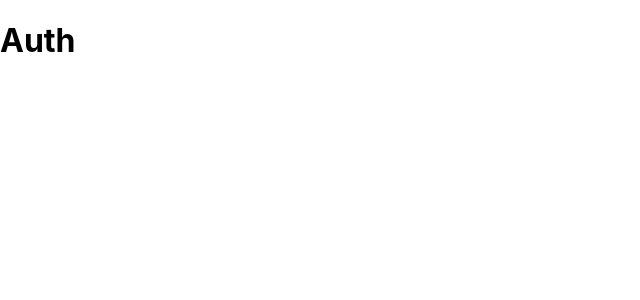
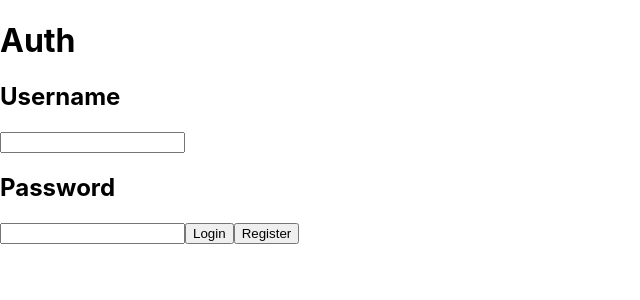
Before and after one commit to randaman23/async-sim-2, a React (Create React App) app: page /#/ in a window 1280 px wide. Shown: the top 300 px of the page, without its empty margins (0-640 px from the left). Built offline with nearby package versions, Linux system fonts and the light colour scheme.

Commit message:
buttons for routing between pages

```diff
--- a/src/components/Auth.js
+++ b/src/components/Auth.js
@@ -1,11 +1,20 @@
-import React, {Component} from 'react'
+import React, { Component } from "react";
+import { Link } from "react-router-dom";
 
-export default class Auth extends Component{
-    render(){
-        return(
-            <div>
-                <h1>Auth</h1>
-            </div>
-        )
-    }
+export default class Auth extends Component {
+  render() {
+    return (
+      <div>
+        <h1>Auth</h1>
+        <h2>Username</h2>
+        <input type="text" />
+        <h2>Password</h2>
+        <input type="text" />
+        <Link to="/dashboard">
+          <button>Login</button>
+        </Link>
+        <button>Register</button>
+      </div>
+    );
+  }
 }
--- a/src/components/Dashboard.js
+++ b/src/components/Dashboard.js
@@ -1,11 +1,18 @@
-import React, {Component} from 'react'
+import React, { Component } from "react";
+import { Link } from "react-router-dom";
 
-export default class Dashboard extends Component{
-    render(){
-        return(
-            <div>
-                <h1>Dashboard</h1>
-            </div>
-        )
-    }
+export default class Dashboard extends Component {
+  render() {
+    return (
+      <div>
+        <h1>Dashboard</h1>
+        <Link to="/wizard/1">
+          <button>Add New property</button>
+        </Link>
+        <input type="text" />
+        <button>Filter</button>
+        <button>Reset</button>
+      </div>
+    );
+  }
 }
--- a/src/components/FiveWizard.js
+++ b/src/components/FiveWizard.js
@@ -1,4 +1,5 @@
 import React, {Component} from 'react'
+import { Link } from "react-router-dom";
 
 export default class FiveWizard extends Component{
     render(){
--- a/src/components/FourWizard.js
+++ b/src/components/FourWizard.js
@@ -1,4 +1,5 @@
 import React, {Component} from 'react'
+import { Link } from "react-router-dom";
 
 export default class FourWizard extends Component{
     render(){
--- a/src/components/OneWizard.js
+++ b/src/components/OneWizard.js
@@ -1,11 +1,21 @@
-import React, {Component} from 'react'
+import React, { Component } from "react";
+import { Link } from "react-router-dom";
 
-export default class OneWizard extends Component{
-    render(){
-        return(
-            <div>
-                <h1>One</h1>
-            </div>
-        )
-    }
+export default class OneWizard extends Component {
+  render() {
+    return (
+      <div>
+        <h1>Add New Listing</h1>
+        <h2>Step 1</h2>
+        <Link to="/dashboard">
+          <button>Cancel</button>
+        </Link>
+        <input type="text" />
+        <input type="text" />
+        <Link to="/wizard/2">
+          <button>Next Step</button>
+        </Link>
+      </div>
+    );
+  }
 }
--- a/src/components/ThreeWizard.js
+++ b/src/components/ThreeWizard.js
@@ -1,4 +1,5 @@
 import React, {Component} from 'react'
+import { Link } from "react-router-dom";
 
 export default class ThreeWizard extends Component{
     render(){
--- a/src/components/TwoWizard.js
+++ b/src/components/TwoWizard.js
@@ -1,4 +1,5 @@
 import React, {Component} from 'react'
+import { Link } from "react-router-dom";
 
 export default class TwoWizard extends Component{
     render(){
```
Also changed, not shown: src/components/Header.js (added).
